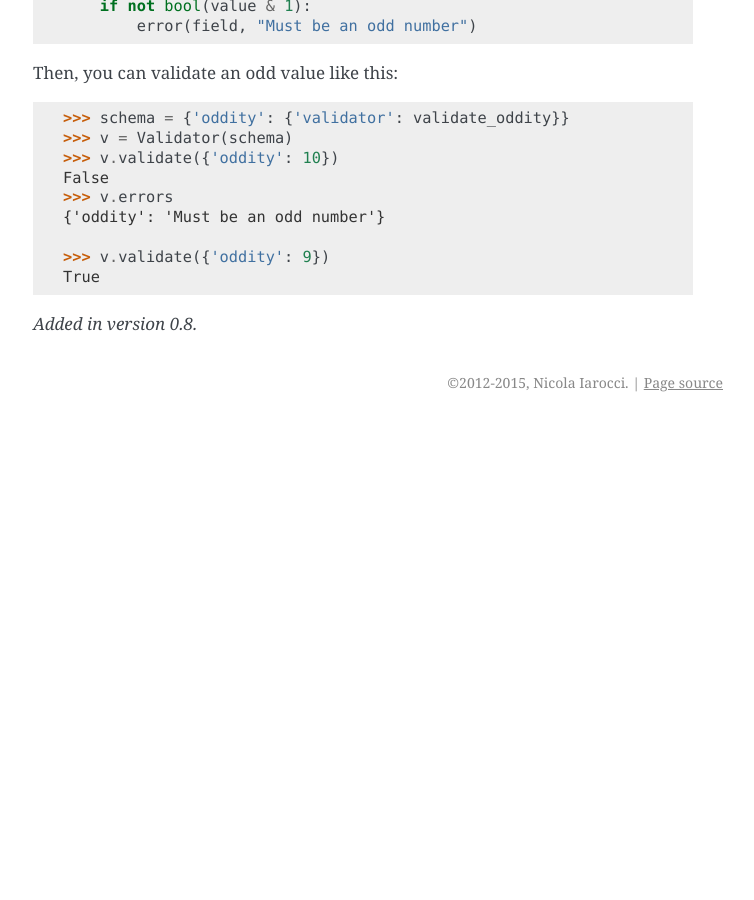
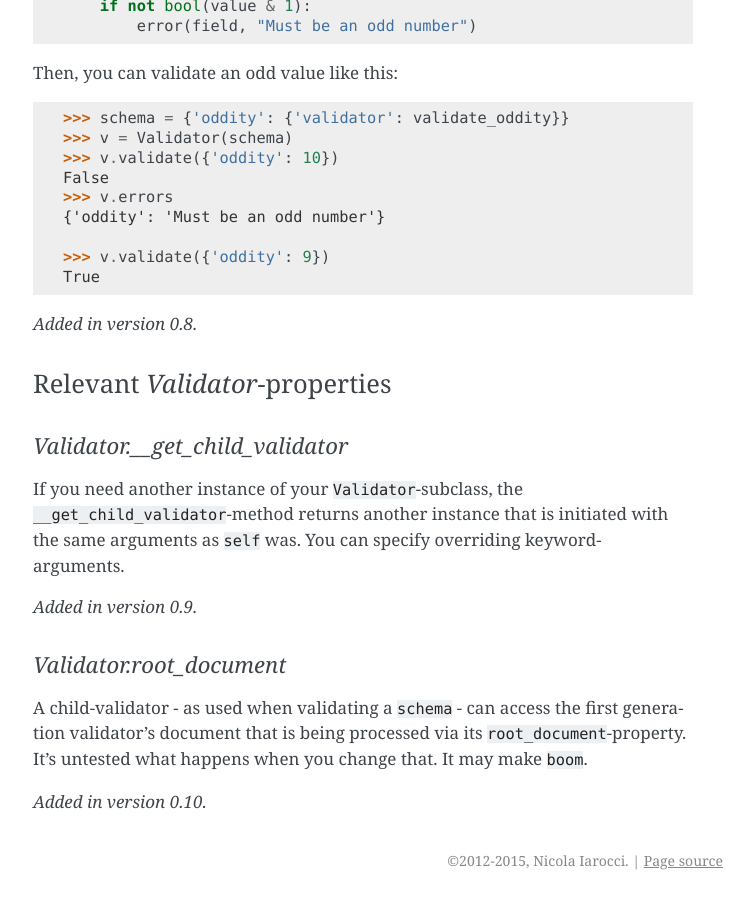
Before and after one commit to pyeve/cerberus, a Sphinx documentation site: the page built from docs/customize.rst, in a window 1280 px wide and 900 px high, scrolled down 2334 px. Shown: the whole window, without its empty margins (387-1141 px from the left). Built offline with Sphinx 7.4.7, drawn with Linux system fonts in a browser that asks for light colours; before the commit the page ends 2756 px from its top, so only the background shows below that; some of the changed text lies outside the part shown.

Commit message:
Refactoring and normalized-method

```diff
--- a/docs/contribute.rst
+++ b/docs/contribute.rst
@@ -50,7 +50,7 @@ some specific tests. For example, if a test suite fails in Python 3.4:
     $ tox -e py34
 
 Using Pytest
-~~~~~~~~~~~~~
+~~~~~~~~~~~~
 You also choose to run the whole test suite using pytest_:
 
 .. code-block:: console
--- a/docs/customize.rst
+++ b/docs/customize.rst
@@ -124,3 +124,26 @@ Then, you can validate an odd value like this: ::
     True
 
 .. versionadded:: 0.8
+
+Relevant `Validator`-properties
+~~~~~~~~~~~~~~~~~~~~~~~~~~~~~~~
+
+`Validator.__get_child_validator`
+.................................
+
+If you need another instance of your ``Validator``-subclass, the
+``__get_child_validator``-method returns another instance that is initiated
+with the same arguments as ``self`` was. You can specify overriding keyword-
+arguments.
+
+.. versionadded:: 0.9
+
+`Validator.root_document`
+.........................
+
+A child-validator - as used when validating a ``schema`` - can access the first
+generation validator's document that is being processed via its
+``root_document``-property.
+It's untested what happens when you change that. It may make ``boom``.
+
+.. versionadded:: 0.10
--- a/docs/install.rst
+++ b/docs/install.rst
@@ -4,14 +4,14 @@ This part of the documentation covers the installation of Cerberus. The first
 step to using any software package is getting it properly installed.
 
 Stable Version
----------------
+--------------
 Cerberus is on `PyPI <http://pypi.python.org/pypi/Cerberus>`_ so all you need
 to do is: ::
 
     pip install cerberus
 
 Development Version
---------------------
+-------------------
 Cerberus is actively developed on GitHub, where the code is `always available
 <https://github.com/nicolaiarocci/cerberus>`_. If you want to work with the
 development version, there are two ways: you can either let `pip` pull
```
Also changed, not shown: docs/usage.rst (+29 -47 lines), 3 other files.
